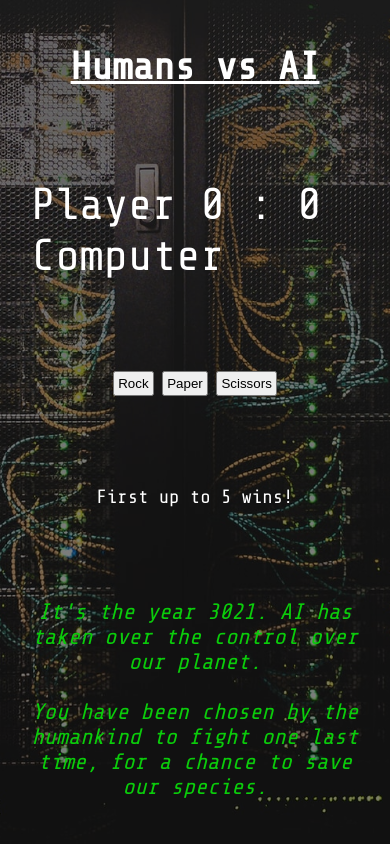
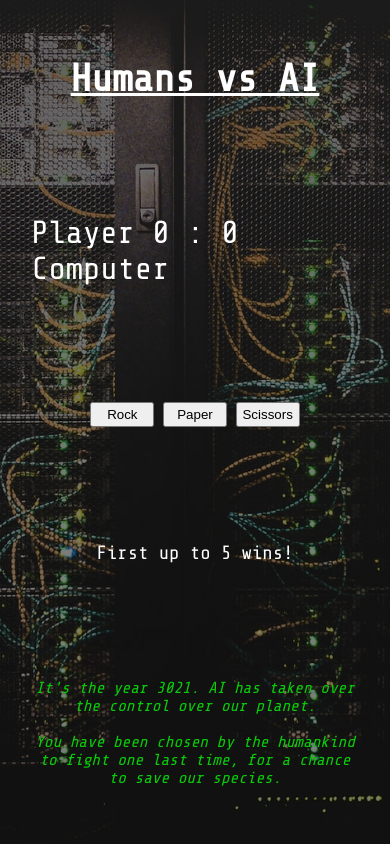
Before and after one commit to branko-stankovic/Odin-RPS-Game, a plain HTML site: page index.html in a window 390 px wide. Drawn offline with nearby package versions, Linux system fonts and the light colour scheme.

Commit message:
Add responsive text size to results and info text

```diff
--- a/css/styles.css
+++ b/css/styles.css
@@ -47,20 +47,24 @@ h1 {
 }
 
 .displayScore {
-    font-size: 2.8em;
+    font-size: 2.4rem;
+    font-size: clamp(2rem, 5vw, 3.5rem);
 }
 
 button {
     padding: 3px;
+    min-width: 4rem;
 }
 
 #roundInfo {
     font-size: 1.2em;
+    text-align: center;
 }
 
 #gameInfo {
     text-align: center;
     font-size: 1.4em;
+    font-size: clamp(1rem, 3vw, 1.4rem);
     font-style: italic;
     color: rgb(11, 204, 11);
 }
```
